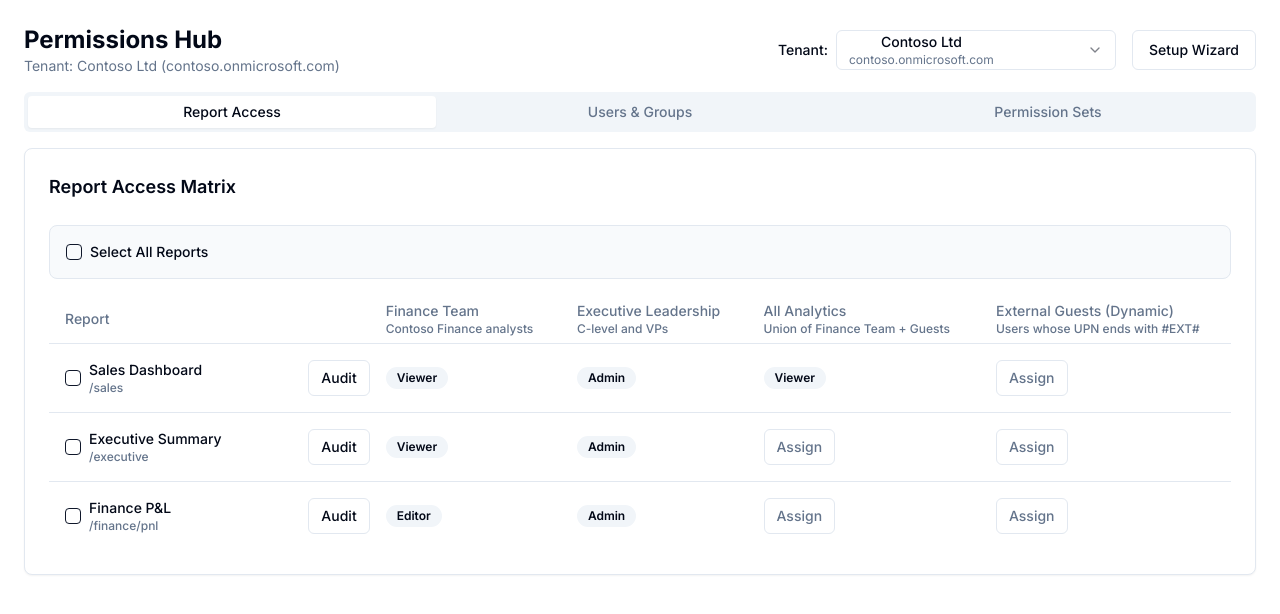
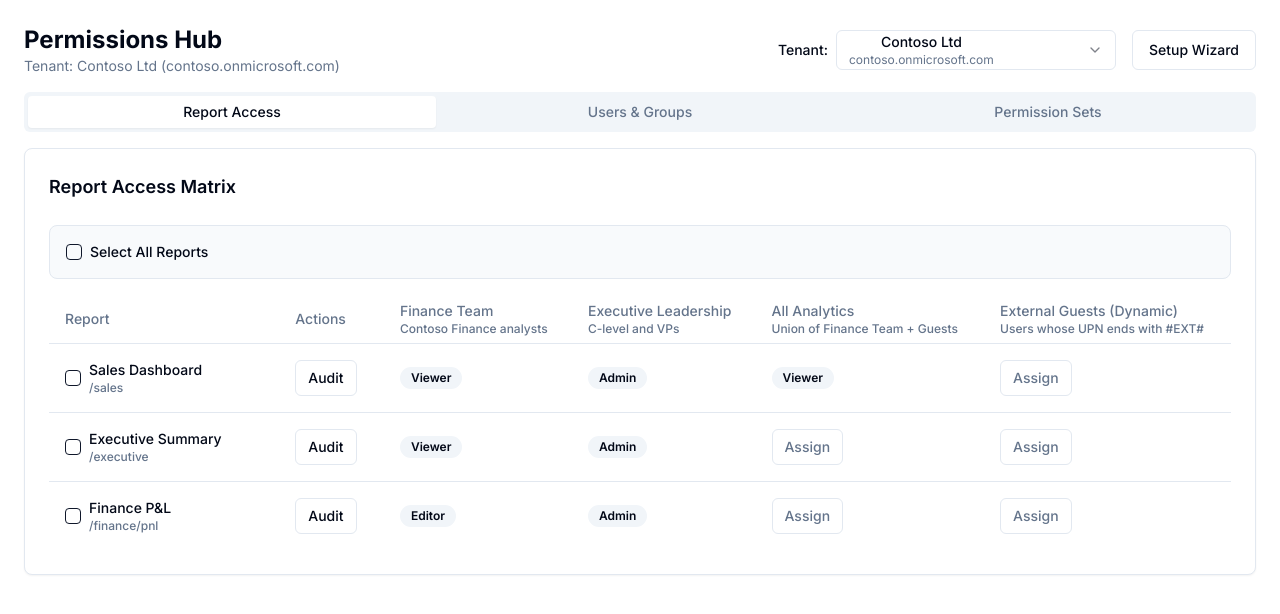
Before and after one commit to ethanteng/reportinghub, a Next.js app: page / in a window 1280 px wide. Shown: the top 614 px of the page. Built offline with nearby package versions, Linux system fonts and the light colour scheme.

Commit message:
Add dedicated Actions column for Audit buttons between Report and team columns

```diff
--- a/src/components/features/permissions-hub/components/ReportAccessMatrix.tsx
+++ b/src/components/features/permissions-hub/components/ReportAccessMatrix.tsx
@@ -146,6 +146,9 @@
                   <TableHead className="min-w-[220px] sticky left-0 bg-background z-10">
                     Report
                   </TableHead>
+                  <TableHead className="min-w-[100px] sticky left-[220px] bg-background z-10">
+                    Actions
+                  </TableHead>
                   {tenant.groups.map((group) => (
                     <TableHead key={group.id} className="min-w-[150px]">
                       <div className="flex flex-col">
@@ -169,21 +172,20 @@
                           checked={selectedReports.includes(report.id)}
                           onCheckedChange={() => toggleReportSelection(report.id)}
                         />
-                        <div className="flex items-center gap-2 w-full">
-                          <div className="flex flex-col w-48">
-                            <span className="truncate">{report.name}</span>
-                            <span className="text-xs text-muted-foreground truncate">{report.path}</span>
+                        <div className="flex flex-col">
+                          <span>{report.name}</span>
+                          <span className="text-xs text-muted-foreground">{report.path}</span>
                         </div>
+                      </div>
+                    </TableCell>
+                    <TableCell className="sticky left-[220px] bg-background z-10">
                       <Button
                         variant="outline"
                         size="sm"
                         onClick={() => setAuditReportId(report.id)}
-                            className="ml-auto"
                       >
                         Audit
                       </Button>
-                        </div>
-                      </div>
                     </TableCell>
                     {tenant.groups.map((group) => {
                       const eff = getEffectivePermissionSetId(tenant.tenantId, group.id, report.id)
```
Lines whose indentation alone changed are shown as unchanged.
